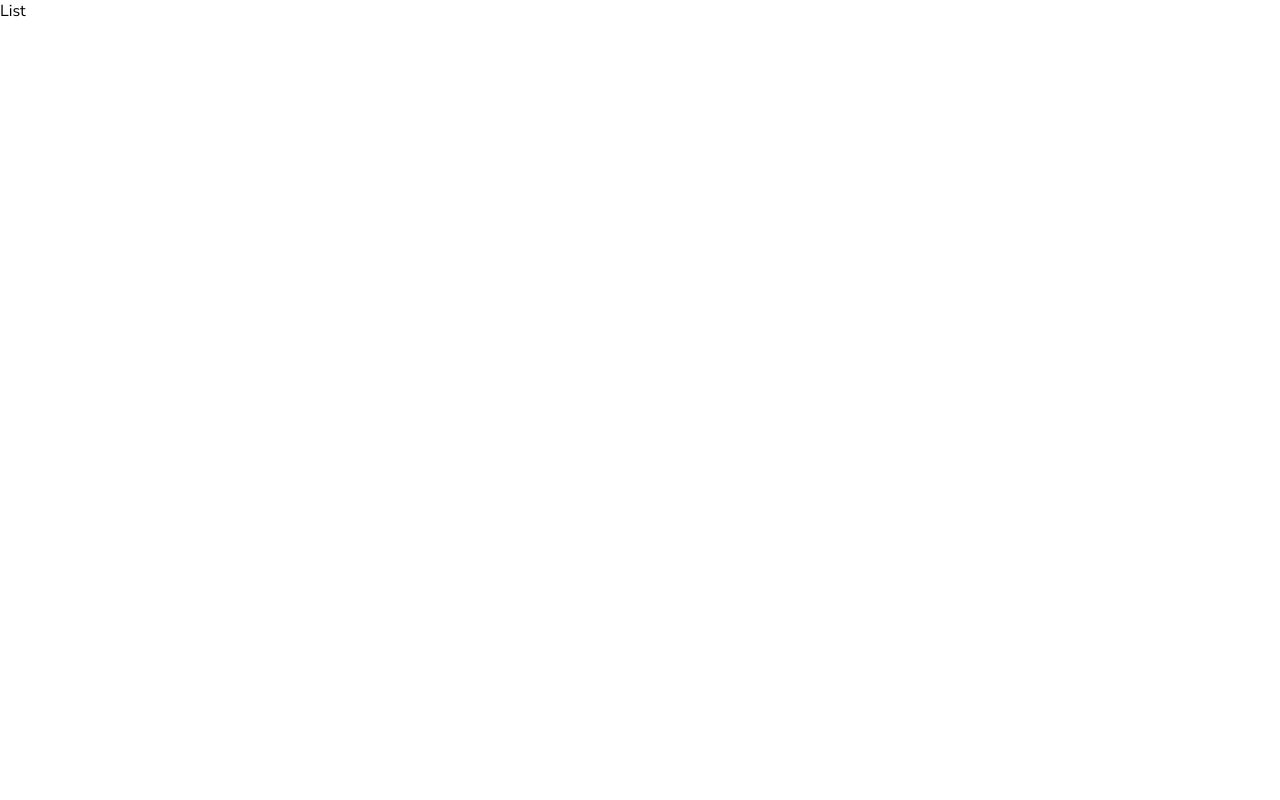
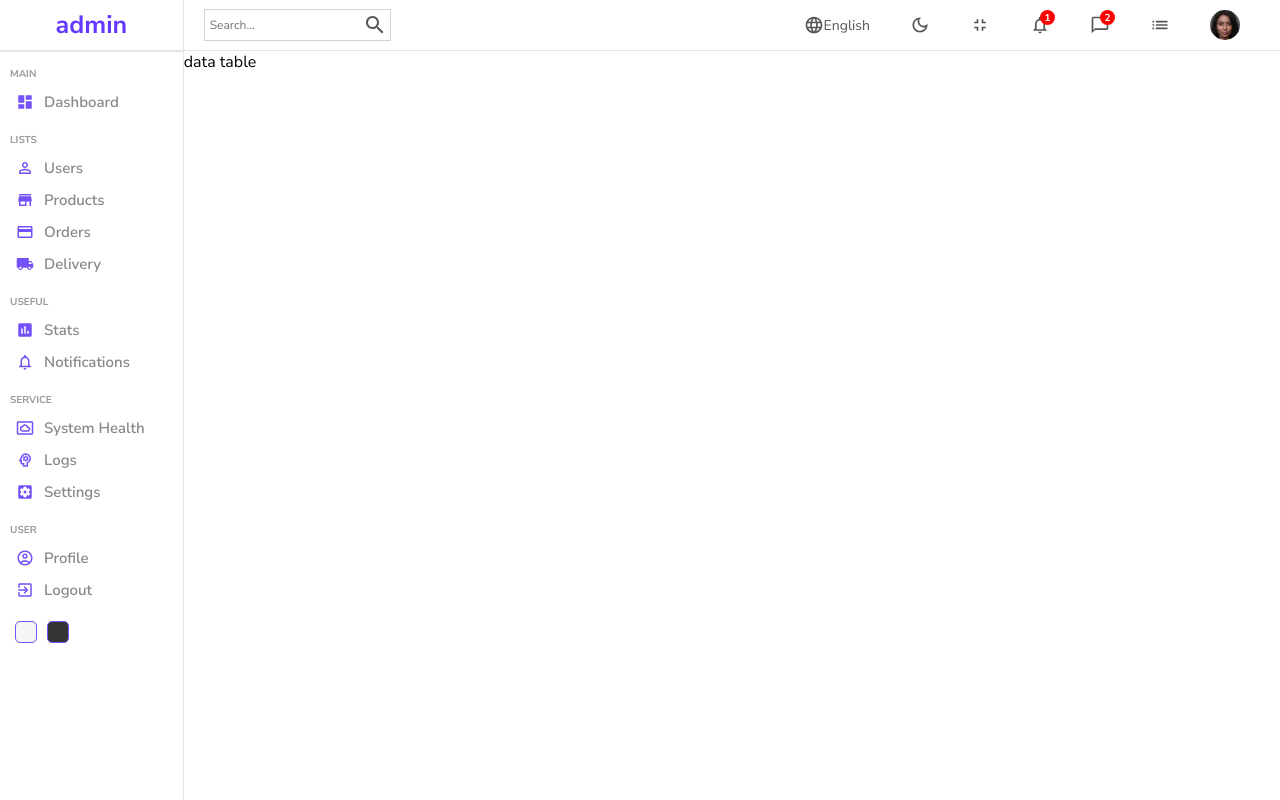
Before and after one commit to madams5320/react-admin-app, a React (Create React App) app: page /users in a window 1280 px wide. Built offline with nearby package versions, Linux system fonts and the light colour scheme.

Commit message:
setup users page

```diff
--- a/src/pages/list/List.js
+++ b/src/pages/list/List.js
@@ -1,7 +1,23 @@
 import './List.scss';
 
+import Sidebar from "../../components/sidebar/Sidebar";
+import Navbar from "../../components/navbar/Navbar";
+
 const List = () => {
-  return <div>List</div>;
+  return (
+    <div className="list">
+      {/* sidebar */}
+      <Sidebar />
+
+      <div className="listContainer">
+        {/* navbar */}
+        <Navbar />
+
+        {/* data table */}
+        data table
+      </div>
+    </div>
+  );
 };
 
 export default List;
--- a/src/pages/list/List.scss
+++ b/src/pages/list/List.scss
@@ -0,0 +1,8 @@
+.list {
+  display: flex;
+  width: 100%;
+
+  .listContainer {
+    flex: 6;
+  }
+}
```
